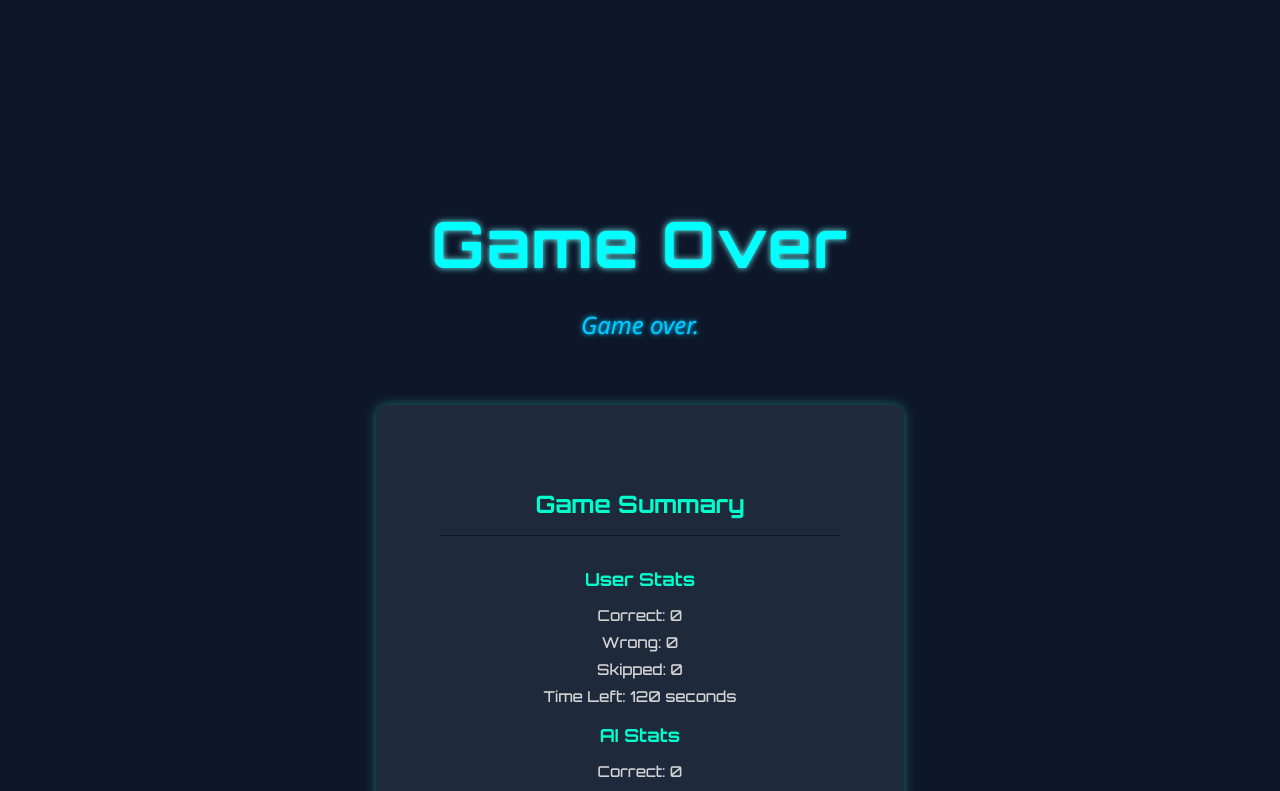
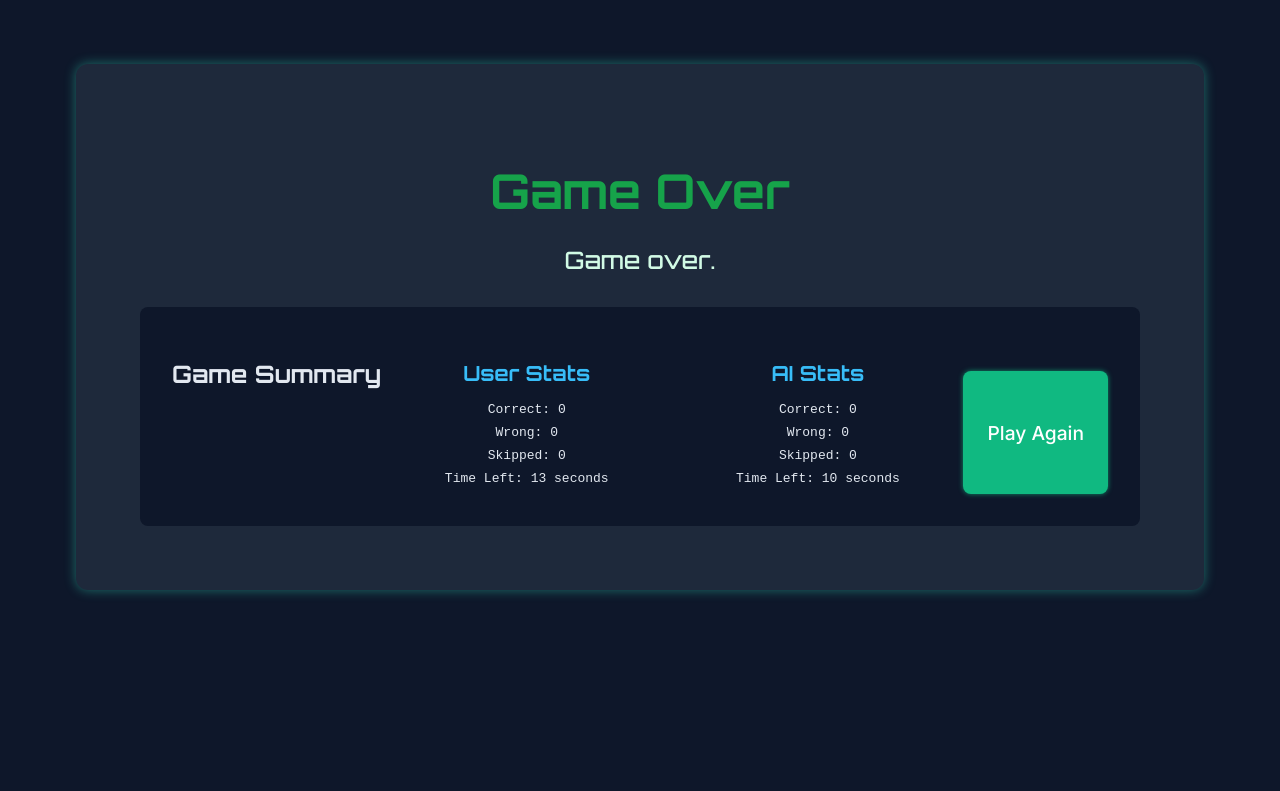
Before and after one commit to iachounta/Kimia-bachelor-thesis, an Angular app: page /game-over in a window 1280 px wide. Shown: the top 791 px of the page. Built offline with nearby package versions, Linux system fonts and the light colour scheme; no server answers.

Commit message:
fix game over and hint

```diff
--- a/src/app/components/game-over/game-over.component.scss
+++ b/src/app/components/game-over/game-over.component.scss
@@ -1,32 +1,5 @@
 .game-over-container {
   max-width: 1000px;
-  margin: 120px auto;
-  padding: 40px;
-  text-align: center;
-  font-size: 2rem;
-  color: #333;
-  font-family: "Segoe UI", Tahoma, Geneva, Verdana, sans-serif;
-  position: relative;
-  z-index: 1;
-
-  button {
-    padding: 0.5rem 1rem;
-    background-color: #0da788;
-    color: white;
-    border: none;
-    border-radius: 6px;
-    cursor: pointer;
-    font-size: 15px;
-    margin-top: 3rem;
-
-      &:hover {
-      background-color: #0a7f6c;
-    }
-  }
-
-
-  .stats-summary {
-    max-width: 400px;
   margin: 4rem auto;
   padding: 4rem;
   background-color: #1e293b;
@@ -34,86 +7,58 @@
   text-align: center;
   box-shadow: 0 0 12px rgb(49 207 176 / 48%);
   font-family: 'Orbitron', sans-serif;
-    color: #d3d3d3;
 
-    h2 {
-      font-size: 24px;
-      border-bottom: 1px solid #0f172a;
-      padding-bottom: 1rem;
-      margin-bottom: 2rem;
-      color: #00ffcc;
-      text-align: center;
-    }
+  .game-over-title {
+    font-size: 3rem;
+    color: #16a34a;
+    margin-bottom: 1rem;
   }
 
+  .game-over-message {
+    font-size: 1.5rem;
+    color: #d1fae5;
+    margin-bottom: 2rem;
+  }
+
+  .stats-summary {
+    display: flex;
+    justify-content: space-around;
+    background: #0e172a;
+    padding: 2rem;
+    border-radius: 8px;
+    margin-top: 2rem;
+    color: #e2e8f0;
 
     .stat-group {
-    margin-top: 16px;
+      flex: 1;
+      padding: 0 1rem;
 
       h3 {
         margin-bottom: 1rem;
-      font-size: 18px;
-      color: #00ffcc;
+        font-size: 1.3rem;
+        color: #38bdf8;
       }
 
       p {
         margin: 0.5rem 0;
-      font-size: 15px;
-
+        font-family: monospace;
       }
-  }
-  .game-over-title {
-    font-size: 4rem;
-    font-family: "Orbitron", sans-serif;
-    letter-spacing: 2px;
-    text-shadow: 1px 1px 3px #555, 0 0 5px #00f;
-    text-shadow: 0 0 6px #6bffff;
-    color: #00ffff;
-    text-align: center;
-    margin-bottom: 20px;
-  }
-
-  .game-over-message {
-    font-size: 1.5rem;
-    color: #00ccff;
-    text-align: center;
-    font-style: italic;
-    margin-bottom: 1.5rem;
-    text-shadow: 0 0 2px #0077aa, 0 0 5px #00ccff;
-  }
-
-  @keyframes glow {
-    0% {
-      text-shadow: 0 0 5px #00ffff, 0 0 10px #00ffff;
-    }
-    50% {
-      text-shadow: 0 0 15px #00ffff, 0 0 30px #00ffff;
-    }
-    100% {
-      text-shadow: 0 0 5px #00ffff, 0 0 10px #00ffff;
     }
   }
 
-  .game-over-title.win {
-    animation: glow 2s infinite ease-in-out;
-  }
+  button {
+    margin-top: 2rem;
+    padding: 0.75rem 1.5rem;
+    font-size: 1.2rem;
+    border-radius: 8px;
+    border: none;
+    background-color: #10b981;
+    color: white;
+    cursor: pointer;
+    box-shadow: 0 0 5px rgba(16, 185, 129, 0.7);
 
-  @keyframes backgroundPulse {
-    0%,
-    100% {
-      background-color: #001f33;
-    }
-    50% {
-      background-color: #004466;
+    &:hover {
+      background-color: #059669;
     }
   }
-
-  .game-over-container.win {
-    animation: backgroundPulse 4s infinite;
-    background-color: #001f33;
-    color: #ffffff;
-    border-radius: 12px;
 }
-
-
-}
--- a/src/app/components/game-over/game-over.component.ts
+++ b/src/app/components/game-over/game-over.component.ts
@@ -26,7 +26,11 @@ export class GameOverComponent implements OnInit {
     this.roundNumber = Number(
       this.route.snapshot.queryParamMap.get("roundNumber")
     );
-    this.soundService.playGameOver();
+    if (this.reason === "ai-timeout") {
+      this.soundService.playWin();
+    } else {
+      this.soundService.playGameOver();
+    }
     this.loggingService.logEvent("gameOver", {
       reason: this.reason,
       userStats: this.gameService.userStats,
--- a/src/app/components/login/login.component.html
+++ b/src/app/components/login/login.component.html
@@ -1,12 +1,9 @@
 <div class="login-wrapper">
   <div class="login-container">
-
     <h2>
       <i class="fa-solid fa-robot"></i>
       WORD BATTLE
       <i class="fa-solid fa-puzzle-piece"></i>
-
-
     </h2>
     <label for="username">Enter your name to start:</label>
     <input id="username" [(ngModel)]="username" placeholder="Your name" />
@@ -21,13 +18,14 @@
       </li>
       <li>Each level has <strong>6 rounds</strong>.</li>
       <li>
-        <strong>Rounds 1–3</strong>: You describe random words. The AI tries to
+        <strong>The first 3 rounds</strong>: You describe random words. The AI
+        tries to guess.
+      </li>
+      <li>
+        <strong>The next 3 rounds</strong>: The AI describes a word. You try to
         guess.
       </li>
-      <li>
-        <strong>Rounds 4–6</strong>: The AI describes a word. You try to guess.
-      </li>
-      <li>You and the AI each start with <strong>60 seconds</strong>.</li>
+      <li>You and the AI each start with <strong>120 seconds</strong>.</li>
       <li>Time runs only on the active player's turn.</li>
       <li><strong>Wrong answers:</strong> -5 seconds</li>
       <li><strong>Hint usage:</strong> -2 seconds</li>
--- a/src/app/components/user-guesses/user-guesses.component.html
+++ b/src/app/components/user-guesses/user-guesses.component.html
@@ -67,7 +67,11 @@
     <!-- Hints (alternate) -->
 
     <!-- Feedback -->
-    <div *ngIf="feedback" class="feedback" [class.correct]="isCorrect">
+    <div
+      *ngIf="feedback"
+      class="feedback hint-style"
+      [class.correct]="isCorrect"
+    >
       {{ feedback }}
     </div>
   </ng-container>
--- a/src/app/components/user-guesses/user-guesses.component.scss
+++ b/src/app/components/user-guesses/user-guesses.component.scss
@@ -111,6 +111,17 @@
     background: #bbf7d0;
     color: #16a34a;
   }
+  .feedback.hint-style {
+    font-size: 1.1rem;
+    color: #22d3ee;
+    background-color: #0e172a;
+    padding: 0.8rem 1rem;
+    border-radius: 8px;
+    margin-top: 1rem;
+    display: inline-block;
+    box-shadow: 0 0 8px rgba(34, 211, 238, 0.3);
+    font-family: 'Orbitron', sans-serif;
+  }
   .back-button {
     margin-top: 2rem;
     text-align: center;
--- a/src/app/components/winner/winner.component.ts
+++ b/src/app/components/winner/winner.component.ts
@@ -19,7 +19,7 @@ export class WinnerComponent implements OnInit {
   ) {}
 
   ngOnInit(): void {
-    this.soundService.playGameOver();
+    this.soundService.playWin();
     this.loggingService.logEvent("gameWin", {
       withStats: this.gameService.userStats,
       winner: "user",
--- a/src/app/services/game.service.ts
+++ b/src/app/services/game.service.ts
@@ -31,13 +31,13 @@ export class GameService {
   }
   userStats = { correct: 0, wrong: 0, skipped: 0 };
   aiStats = { correct: 0, wrong: 0, skipped: 0 };
-  userGuessTimeLeft = 120;
-  aiGuessTimeLeft = 120;
+  userGuessTimeLeft = 13;
+  aiGuessTimeLeft = 10;
 
   resetGame() {
     this.resetStats();
     this.userGuessTimeLeft = 120;
-    this.aiGuessTimeLeft = 120;
+    this.aiGuessTimeLeft = 2;
   }
 
   resetStats() {
```
Lines whose indentation alone changed are shown as unchanged.
